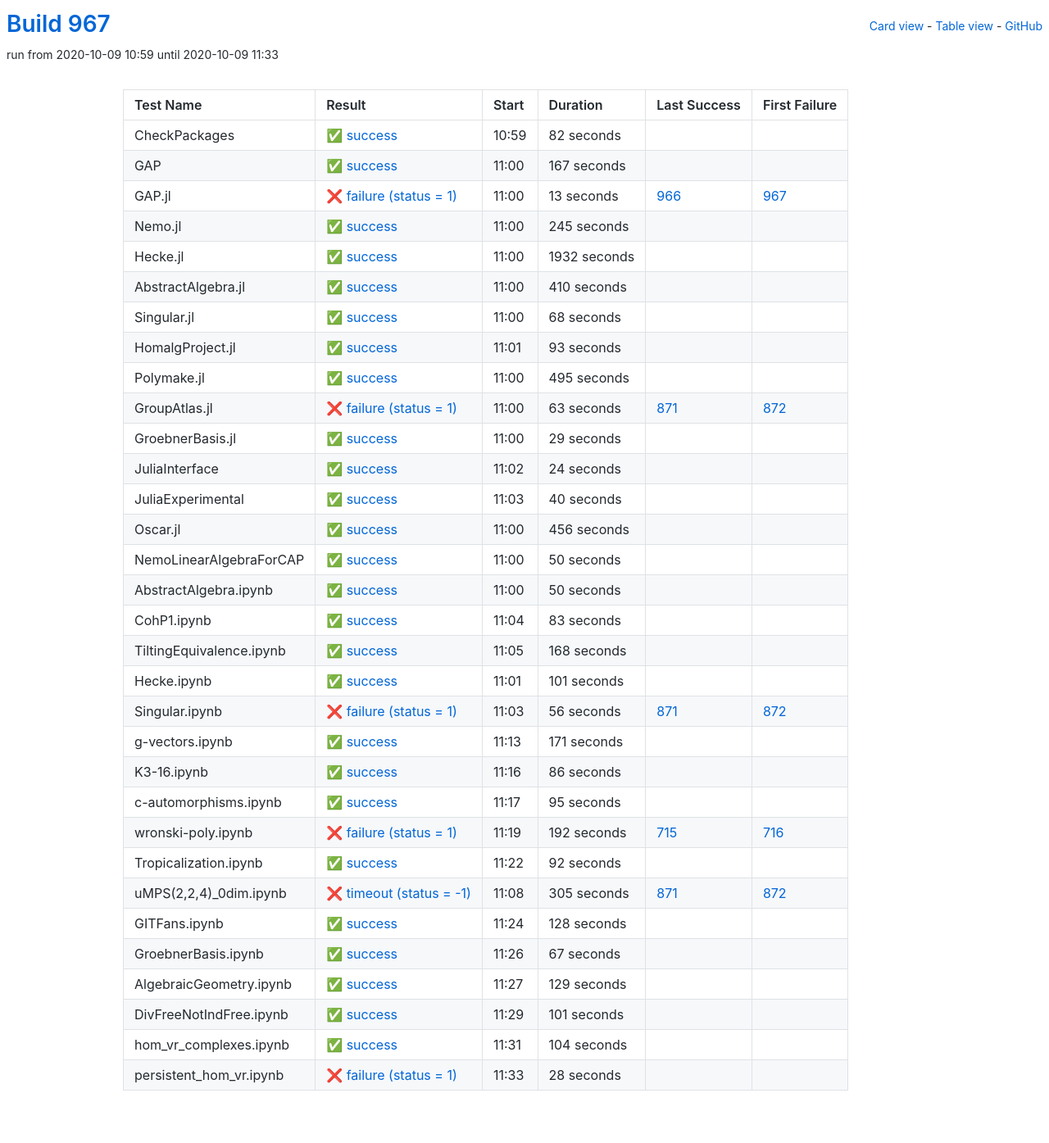
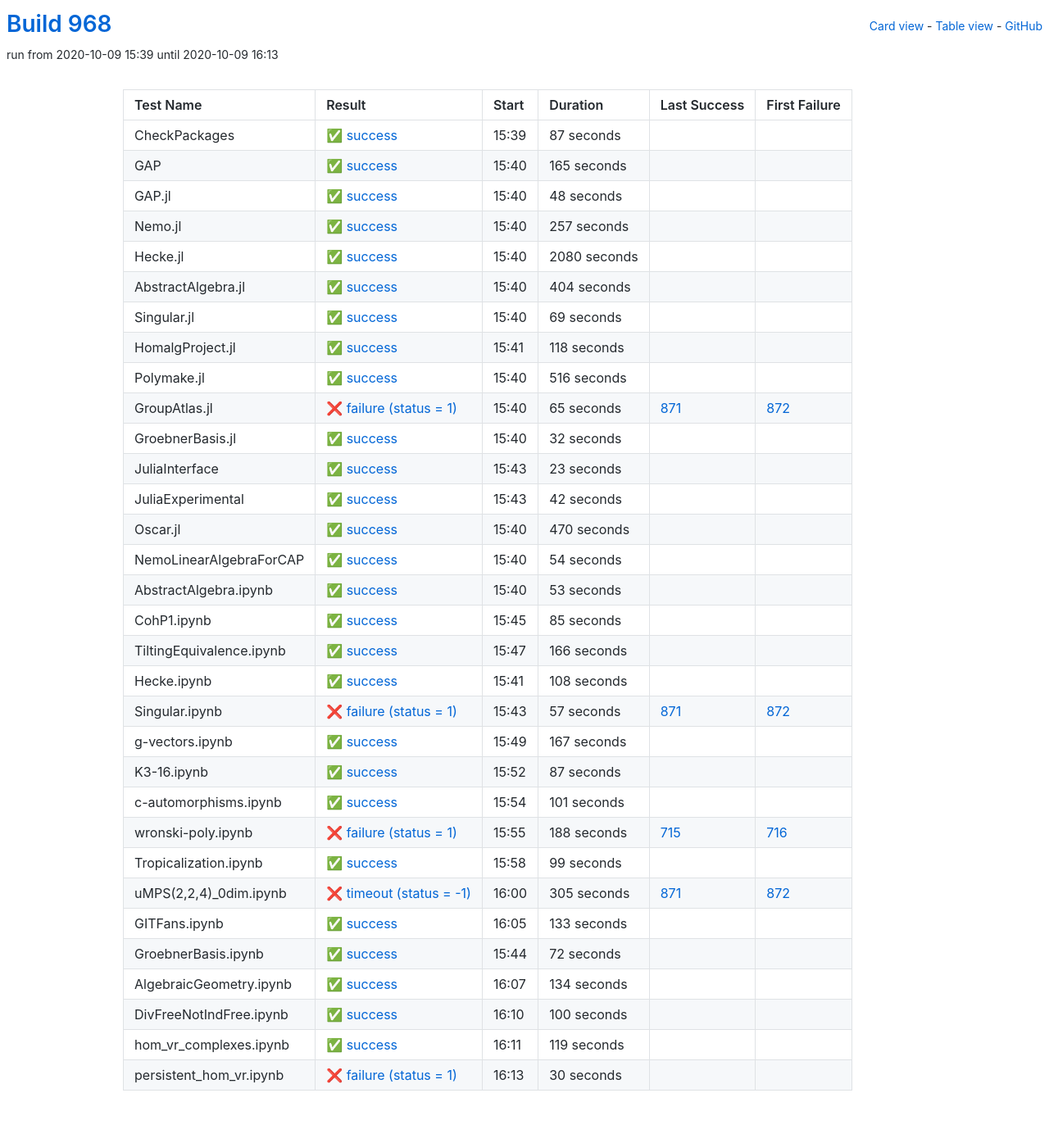
Before and after one commit to oscar-system/oscar-ci-status-stable, a Jekyll site: the page built from table.html, in a window 1280 px wide. Shown: the whole page at 82% size. Built offline with Jekyll 4.4.1, drawn with Linux system fonts in a browser that asks for light colours.

Commit message:
Build #968

```diff
--- a/_data/ci.yml
+++ b/_data/ci.yml
@@ -1,6 +1,6 @@
 ---
-build: 967
-build_url: https://oscarci.mathematik.uni-kl.de/job/oscar-stable/967/
+build: 968
+build_url: https://oscarci.mathematik.uni-kl.de/job/oscar-stable/968/
 job: oscar-stable
 organization: oscar-system
 repo: oscar-ci-status-stable
@@ -8,20 +8,248 @@ repourl: https://github.com/oscar-system/oscar-ci-status-stable
 tests:
 - name: CheckPackages
   id: checkpackages
-  log: https://oscarci.mathematik.uni-kl.de/job/oscar-stable/967/artifact/logs/build-967/CheckPackages.log
-  start: 2020-10-09 10:59
+  log: https://oscarci.mathematik.uni-kl.de/job/oscar-stable/968/artifact/logs/build-968/CheckPackages.log
+  start: 2020-10-09 15:39
   success: true
   exitcode: 0
   status: success
-  duration: 82
+  duration: 87
   last_success: false
   last_success_url:
   first_failure: false
   first_failure_url:
 - name: GAP
   id: gap
-  log: https://oscarci.mathematik.uni-kl.de/job/oscar-stable/967/artifact/logs/build-967/GAP.log
-  start: 2020-10-09 11:00
+  log: https://oscarci.mathematik.uni-kl.de/job/oscar-stable/968/artifact/logs/build-968/GAP.log
+  start: 2020-10-09 15:40
+  success: true
+  exitcode: 0
+  status: success
+  duration: 165
+  last_success: false
+  last_success_url:
+  first_failure: false
+  first_failure_url:
+- name: GAP.jl
+  id: gap-jl
+  log: https://oscarci.mathematik.uni-kl.de/job/oscar-stable/968/artifact/logs/build-968/GAP.jl.log
+  start: 2020-10-09 15:40
+  success: true
+  exitcode: 0
+  status: success
+  duration: 48
+  last_success: false
+  last_success_url:
+  first_failure: false
+  first_failure_url:
+- name: Nemo.jl
+  id: nemo-jl
+  log: https://oscarci.mathematik.uni-kl.de/job/oscar-stable/968/artifact/logs/build-968/Nemo.jl.log
+  start: 2020-10-09 15:40
+  success: true
+  exitcode: 0
+  status: success
+  duration: 257
+  last_success: false
+  last_success_url:
+  first_failure: false
+  first_failure_url:
+- name: Hecke.jl
+  id: hecke-jl
+  log: https://oscarci.mathematik.uni-kl.de/job/oscar-stable/968/artifact/logs/build-968/Hecke.jl.log
+  start: 2020-10-09 15:40
+  success: true
+  exitcode: 0
+  status: success
+  duration: 2080
+  last_success: false
+  last_success_url:
+  first_failure: false
+  first_failure_url:
+- name: AbstractAlgebra.jl
+  id: abstractalgebra-jl
+  log: https://oscarci.mathematik.uni-kl.de/job/oscar-stable/968/artifact/logs/build-968/AbstractAlgebra.jl.log
+  start: 2020-10-09 15:40
+  success: true
+  exitcode: 0
+  status: success
+  duration: 404
+  last_success: false
+  last_success_url:
+  first_failure: false
+  first_failure_url:
+- name: Singular.jl
+  id: singular-jl
+  log: https://oscarci.mathematik.uni-kl.de/job/oscar-stable/968/artifact/logs/build-968/Singular.jl.log
+  start: 2020-10-09 15:40
+  success: true
+  exitcode: 0
+  status: success
+  duration: 69
+  last_success: false
+  last_success_url:
+  first_failure: false
+  first_failure_url:
+- name: HomalgProject.jl
+  id: homalgproject-jl
+  log: https://oscarci.mathematik.uni-kl.de/job/oscar-stable/968/artifact/logs/build-968/HomalgProject.jl.log
+  start: 2020-10-09 15:41
+  success: true
+  exitcode: 0
+  status: success
+  duration: 118
+  last_success: false
+  last_success_url:
+  first_failure: false
+  first_failure_url:
+- name: Polymake.jl
+  id: polymake-jl
+  log: https://oscarci.mathematik.uni-kl.de/job/oscar-stable/968/artifact/logs/build-968/Polymake.jl.log
+  start: 2020-10-09 15:40
+  success: true
+  exitcode: 0
+  status: success
+  duration: 516
+  last_success: false
+  last_success_url:
+  first_failure: false
+  first_failure_url:
+- name: GroupAtlas.jl
+  id: groupatlas-jl
+  log: https://oscarci.mathematik.uni-kl.de/job/oscar-stable/968/artifact/logs/build-968/GroupAtlas.jl.log
+  start: 2020-10-09 15:40
+  success: false
+  exitcode: 1
+  status: failure
+  duration: 65
+  last_success: 871
+  last_success_url: https://oscarci.mathematik.uni-kl.de/job/oscar-stable/871/
+  first_failure: 872
+  first_failure_url: https://oscarci.mathematik.uni-kl.de/job/oscar-stable/872/
+- name: GroebnerBasis.jl
+  id: groebnerbasis-jl
+  log: https://oscarci.mathematik.uni-kl.de/job/oscar-stable/968/artifact/logs/build-968/GroebnerBasis.jl.log
+  start: 2020-10-09 15:40
+  success: true
+  exitcode: 0
+  status: success
+  duration: 32
+  last_success: false
+  last_success_url:
+  first_failure: false
+  first_failure_url:
+- name: JuliaInterface
+  id: juliainterface
+  log: https://oscarci.mathematik.uni-kl.de/job/oscar-stable/968/artifact/logs/build-968/JuliaInterface.log
+  start: 2020-10-09 15:43
+  success: true
+  exitcode: 0
+  status: success
+  duration: 23
+  last_success: false
+  last_success_url:
+  first_failure: false
+  first_failure_url:
+- name: JuliaExperimental
+  id: juliaexperimental
+  log: https://oscarci.mathematik.uni-kl.de/job/oscar-stable/968/artifact/logs/build-968/JuliaExperimental.log
+  start: 2020-10-09 15:43
+  success: true
+  exitcode: 0
+  status: success
+  duration: 42
+  last_success: false
+  last_success_url:
+  first_failure: false
+  first_failure_url:
+- name: Oscar.jl
+  id: oscar-jl
+  log: https://oscarci.mathematik.uni-kl.de/job/oscar-stable/968/artifact/logs/build-968/Oscar.jl.log
+  start: 2020-10-09 15:40
+  success: true
+  exitcode: 0
+  status: success
+  duration: 470
+  last_success: false
+  last_success_url:
+  first_failure: false
+  first_failure_url:
+- name: NemoLinearAlgebraForCAP
+  id: nemolinearalgebraforcap
+  log: https://oscarci.mathematik.uni-kl.de/job/oscar-stable/968/artifact/logs/build-968/NemoLinearAlgebraForCAP.log
+  start: 2020-10-09 15:40
+  success: true
+  exitcode: 0
+  status: success
+  duration: 54
+  last_success: false
+  last_success_url:
+  first_failure: false
+  first_failure_url:
+- name: AbstractAlgebra.ipynb
+  id: abstractalgebra-ipynb
+  log: https://oscarci.mathematik.uni-kl.de/job/oscar-stable/968/artifact/logs/build-968/AbstractAlgebra.ipynb.log
+  start: 2020-10-09 15:40
+  success: true
+  exitcode: 0
+  status: success
+  duration: 53
+  last_success: false
+  last_success_url:
+  first_failure: false
+  first_failure_url:
+- name: CohP1.ipynb
+  id: cohp1-ipynb
+  log: https://oscarci.mathematik.uni-kl.de/job/oscar-stable/968/artifact/logs/build-968/CohP1.ipynb.log
+  start: 2020-10-09 15:45
+  success: true
+  exitcode: 0
+  status: success
+  duration: 85
+  last_success: false
+  last_success_url:
+  first_failure: false
+  first_failure_url:
+- name: TiltingEquivalence.ipynb
+  id: tiltingequivalence-ipynb
+  log: https://oscarci.mathematik.uni-kl.de/job/oscar-stable/968/artifact/logs/build-968/TiltingEquivalence.ipynb.log
+  start: 2020-10-09 15:47
+  success: true
+  exitcode: 0
+  status: success
+  duration: 166
+  last_success: false
+  last_success_url:
+  first_failure: false
+  first_failure_url:
+- name: Hecke.ipynb
+  id: hecke-ipynb
+  log: https://oscarci.mathematik.uni-kl.de/job/oscar-stable/968/artifact/logs/build-968/Hecke.ipynb.log
+  start: 2020-10-09 15:41
+  success: true
+  exitcode: 0
+  status: success
+  duration: 108
+  last_success: false
+  last_success_url:
+  first_failure: false
+  first_failure_url:
+- name: Singular.ipynb
+  id: singular-ipynb
+  log: https://oscarci.mathematik.uni-kl.de/job/oscar-stable/968/artifact/logs/build-968/Singular.ipynb.log
+  start: 2020-10-09 15:43
+  success: false
+  exitcode: 1
+  status: failure
+  duration: 57
+  last_success: 871
+  last_success_url: https://oscarci.mathematik.uni-kl.de/job/oscar-stable/871/
+  first_failure: 872
+  first_failure_url: https://oscarci.mathematik.uni-kl.de/job/oscar-stable/872/
+- name: g-vectors.ipynb
+  id: g-vectors-ipynb
+  log: https://oscarci.mathematik.uni-kl.de/job/oscar-stable/968/artifact/logs/build-968/g-vectors.ipynb.log
+  start: 2020-10-09 15:49
   success: true
   exitcode: 0
   status: success
@@ -30,202 +258,22 @@ tests:
   last_success_url:
   first_failure: false
   first_failure_url:
-- name: GAP.jl
-  id: gap-jl
-  log: https://oscarci.mathematik.uni-kl.de/job/oscar-stable/967/artifact/logs/build-967/GAP.jl.log
-  start: 2020-10-09 11:00
-  success: false
-  exitcode: 1
-  status: failure
-  duration: 13
-  last_success: 966
-  last_success_url: https://oscarci.mathematik.uni-kl.de/job/oscar-stable/966/
-  first_failure: 967
-  first_failure_url: https://oscarci.mathematik.uni-kl.de/job/oscar-stable/967/
-- name: Nemo.jl
-  id: nemo-jl
-  log: https://oscarci.mathematik.uni-kl.de/job/oscar-stable/967/artifact/logs/build-967/Nemo.jl.log
-  start: 2020-10-09 11:00
+- name: K3-16.ipynb
+  id: k3-16-ipynb
+  log: https://oscarci.mathematik.uni-kl.de/job/oscar-stable/968/artifact/logs/build-968/K3-16.ipynb.log
+  start: 2020-10-09 15:52
   success: true
   exitcode: 0
   status: success
-  duration: 245
+  duration: 87
   last_success: false
   last_success_url:
   first_failure: false
   first_failure_url:
-- name: Hecke.jl
-  id: hecke-jl
-  log: https://oscarci.mathematik.uni-kl.de/job/oscar-stable/967/artifact/logs/build-967/Hecke.jl.log
-  start: 2020-10-09 11:00
-  success: true
-  exitcode: 0
-  status: success
-  duration: 1932
-  last_success: false
-  last_success_url:
-  first_failure: false
-  first_failure_url:
-- name: AbstractAlgebra.jl
-  id: abstractalgebra-jl
-  log: https://oscarci.mathematik.uni-kl.de/job/oscar-stable/967/artifact/logs/build-967/AbstractAlgebra.jl.log
-  start: 2020-10-09 11:00
-  success: true
-  exitcode: 0
-  status: success
-  duration: 410
-  last_success: false
-  last_success_url:
-  first_failure: false
-  first_failure_url:
-- name: Singular.jl
-  id: singular-jl
-  log: https://oscarci.mathematik.uni-kl.de/job/oscar-stable/967/artifact/logs/build-967/Singular.jl.log
-  start: 2020-10-09 11:00
-  success: true
-  exitcode: 0
-  status: success
-  duration: 68
-  last_success: false
-  last_success_url:
-  first_failure: false
-  first_failure_url:
-- name: HomalgProject.jl
-  id: homalgproject-jl
-  log: https://oscarci.mathematik.uni-kl.de/job/oscar-stable/967/artifact/logs/build-967/HomalgProject.jl.log
-  start: 2020-10-09 11:01
-  success: true
-  exitcode: 0
-  status: success
-  duration: 93
-  last_success: false
-  last_success_url:
-  first_failure: false
-  first_failure_url:
-- name: Polymake.jl
-  id: polymake-jl
-  log: https://oscarci.mathematik.uni-kl.de/job/oscar-stable/967/artifact/logs/build-967/Polymake.jl.log
-  start: 2020-10-09 11:00
-  success: true
-  exitcode: 0
-  status: success
-  duration: 495
-  last_success: false
-  last_success_url:
-  first_failure: false
-  first_failure_url:
-- name: GroupAtlas.jl
-  id: groupatlas-jl
-  log: https://oscarci.mathematik.uni-kl.de/job/oscar-stable/967/artifact/logs/build-967/GroupAtlas.jl.log
-  start: 2020-10-09 11:00
-  success: false
-  exitcode: 1
-  status: failure
-  duration: 63
-  last_success: 871
-  last_success_url: https://oscarci.mathematik.uni-kl.de/job/oscar-stable/871/
-  first_failure: 872
-  first_failure_url: https://oscarci.mathematik.uni-kl.de/job/oscar-stable/872/
-- name: GroebnerBasis.jl
-  id: groebnerbasis-jl
-  log: https://oscarci.mathematik.uni-kl.de/job/oscar-stable/967/artifact/logs/build-967/GroebnerBasis.jl.log
-  start: 2020-10-09 11:00
-  success: true
-  exitcode: 0
-  status: success
-  duration: 29
-  last_success: false
-  last_success_url:
-  first_failure: false
-  first_failure_url:
-- name: JuliaInterface
-  id: juliainterface
-  log: https://oscarci.mathematik.uni-kl.de/job/oscar-stable/967/artifact/logs/build-967/JuliaInterface.log
-  start: 2020-10-09 11:02
-  success: true
-  exitcode: 0
-  status: success
-  duration: 24
-  last_success: false
-  last_success_url:
-  first_failure: false
-  first_failure_url:
-- name: JuliaExperimental
-  id: juliaexperimental
-  log: https://oscarci.mathematik.uni-kl.de/job/oscar-stable/967/artifact/logs/build-967/JuliaExperimental.log
-  start: 2020-10-09 11:03
-  success: true
-  exitcode: 0
-  status: success
-  duration: 40
-  last_success: false
-  last_success_url:
-  first_failure: false
-  first_failure_url:
-- name: Oscar.jl
-  id: oscar-jl
-  log: https://oscarci.mathematik.uni-kl.de/job/oscar-stable/967/artifact/logs/build-967/Oscar.jl.log
-  start: 2020-10-09 11:00
-  success: true
-  exitcode: 0
-  status: success
-  duration: 456
-  last_success: false
-  last_success_url:
-  first_failure: false
-  first_failure_url:
-- name: NemoLinearAlgebraForCAP
-  id: nemolinearalgebraforcap
-  log: https://oscarci.mathematik.uni-kl.de/job/oscar-stable/967/artifact/logs/build-967/NemoLinearAlgebraForCAP.log
-  start: 2020-10-09 11:00
-  success: true
-  exitcode: 0
-  status: success
-  duration: 50
-  last_success: false
-  last_success_url:
-  first_failure: false
-  first_failure_url:
-- name: AbstractAlgebra.ipynb
-  id: abstractalgebra-ipynb
-  log: https://oscarci.mathematik.uni-kl.de/job/oscar-stable/967/artifact/logs/build-967/AbstractAlgebra.ipynb.log
-  start: 2020-10-09 11:00
-  success: true
-  exitcode: 0
-  status: success
-  duration: 50
-  last_success: false
-  last_success_url:
-  first_failure: false
-  first_failure_url:
-- name: CohP1.ipynb
-  id: cohp1-ipynb
-  log: https://oscarci.mathematik.uni-kl.de/job/oscar-stable/967/artifact/logs/build-967/CohP1.ipynb.log
-  start: 2020-10-09 11:04
-  success: true
-  exitcode: 0
-  status: success
-  duration: 83
-  last_success: false
-  last_success_url:
-  first_failure: false
-  first_failure_url:
-- name: TiltingEquivalence.ipynb
-  id: tiltingequivalence-ipynb
-  log: https://oscarci.mathematik.uni-kl.de/job/oscar-stable/967/artifact/logs/build-967/TiltingEquivalence.ipynb.log
-  start: 2020-10-09 11:05
-  success: true
-  exitcode: 0
-  status: success
-  duration: 168
-  last_success: false
-  last_success_url:
-  first_failure: false
-  first_failure_url:
-- name: Hecke.ipynb
-  id: hecke-ipynb
-  log: https://oscarci.mathematik.uni-kl.de/job/oscar-stable/967/artifact/logs/build-967/Hecke.ipynb.log
-  start: 2020-10-09 11:01
+- name: c-automorphisms.ipynb
+  id: c-automorphisms-ipynb
+  log: https://oscarci.mathematik.uni-kl.de/job/oscar-stable/968/artifact/logs/build-968/c-automorphisms.ipynb.log
+  start: 2020-10-09 15:54
   success: true
   exitcode: 0
   status: success
@@ -234,82 +282,34 @@ tests:
   last_success_url:
   first_failure: false
   first_failure_url:
-- name: Singular.ipynb
-  id: singular-ipynb
-  log: https://oscarci.mathematik.uni-kl.de/job/oscar-stable/967/artifact/logs/build-967/Singular.ipynb.log
-  start: 2020-10-09 11:03
+- name: wronski-poly.ipynb
+  id: wronski-poly-ipynb
+  log: https://oscarci.mathematik.uni-kl.de/job/oscar-stable/968/artifact/logs/build-968/wronski-poly.ipynb.log
+  start: 2020-10-09 15:55
   success: false
   exitcode: 1
   status: failure
-  duration: 56
-  last_success: 871
-  last_success_url: https://oscarci.mathematik.uni-kl.de/job/oscar-stable/871/
-  first_failure: 872
-  first_failure_url: https://oscarci.mathematik.uni-kl.de/job/oscar-stable/872/
-- name: g-vectors.ipynb
-  id: g-vectors-ipynb
-  log: https://oscarci.mathematik.uni-kl.de/job/oscar-stable/967/artifact/logs/build-967/g-vectors.ipynb.log
-  start: 2020-10-09 11:13
-  success: true
-  exitcode: 0
-  status: success
-  duration: 171
-  last_success: false
-  last_success_url:
-  first_failure: false
-  first_failure_url:
-- name: K3-16.ipynb
-  id: k3-16-ipynb
-  log: https://oscarci.mathematik.uni-kl.de/job/oscar-stable/967/artifact/logs/build-967/K3-16.ipynb.log
-  start: 2020-10-09 11:16
-  success: true
-  exitcode: 0
-  status: success
-  duration: 86
-  last_success: false
-  last_success_url:
-  first_failure: false
-  first_failure_url:
-- name: c-automorphisms.ipynb
-  id: c-automorphisms-ipynb
-  log: https://oscarci.mathematik.uni-kl.de/job/oscar-stable/967/artifact/logs/build-967/c-automorphisms.ipynb.log
-  start: 2020-10-09 11:17
-  success: true
-  exitcode: 0
-  status: success
-  duration: 95
-  last_success: false
-  last_success_url:
-  first_failure: false
-  first_failure_url:
-- name: wronski-poly.ipynb
-  id: wronski-poly-ipynb
-  log: https://oscarci.mathematik.uni-kl.de/job/oscar-stable/967/artifact/logs/build-967/wronski-poly.ipynb.log
-  start: 2020-10-09 11:19
-  success: false
-  exitcode: 1
-  status: failure
-  duration: 192
+  duration: 188
   last_success: 715
   last_success_url: https://oscarci.mathematik.uni-kl.de/job/oscar-stable/715/
   first_failure: 716
   first_failure_url: https://oscarci.mathematik.uni-kl.de/job/oscar-stable/716/
 - name: Tropicalization.ipynb
   id: tropicalization-ipynb
-  log: https://oscarci.mathematik.uni-kl.de/job/oscar-stable/967/artifact/logs/build-967/Tropicalization.ipynb.log
-  start: 2020-10-09 11:22
+  log: https://oscarci.mathematik.uni-kl.de/job/oscar-stable/968/artifact/logs/build-968/Tropicalization.ipynb.log
+  start: 2020-10-09 15:58
   success: true
   exitcode: 0
   status: success
-  duration: 92
+  duration: 99
   last_success: false
   last_success_url:
   first_failure: false
   first_failure_url:
 - name: uMPS(2,2,4)_0dim.ipynb
   id: umps-2-2-4-0dim-ipynb
-  log: https://oscarci.mathematik.uni-kl.de/job/oscar-stable/967/artifact/logs/build-967/uMPS-2-2-4-_0dim.ipynb.log
-  start: 2020-10-09 11:08
+  log: https://oscarci.mathematik.uni-kl.de/job/oscar-stable/968/artifact/logs/build-968/uMPS-2-2-4-_0dim.ipynb.log
+  start: 2020-10-09 16:00
   success: false
   exitcode: -1
   status: timeout
@@ -320,72 +320,72 @@ tests:
   first_failure_url: https://oscarci.mathematik.uni-kl.de/job/oscar-stable/872/
 - name: GITFans.ipynb
   id: gitfans-ipynb
-  log: https://oscarci.mathematik.uni-kl.de/job/oscar-stable/967/artifact/logs/build-967/GITFans.ipynb.log
-  start: 2020-10-09 11:24
+  log: https://oscarci.mathematik.uni-kl.de/job/oscar-stable/968/artifact/logs/build-968/GITFans.ipynb.log
+  start: 2020-10-09 16:05
   success: true
   exitcode: 0
   status: success
-  duration: 128
+  duration: 133
   last_success: false
   last_success_url:
   first_failure: false
   first_failure_url:
 - name: GroebnerBasis.ipynb
   id: groebnerbasis-ipynb
-  log: https://oscarci.mathematik.uni-kl.de/job/oscar-stable/967/artifact/logs/build-967/GroebnerBasis.ipynb.log
-  start: 2020-10-09 11:26
+  log: https://oscarci.mathematik.uni-kl.de/job/oscar-stable/968/artifact/logs/build-968/GroebnerBasis.ipynb.log
+  start: 2020-10-09 15:44
   success: true
   exitcode: 0
   status: success
-  duration: 67
+  duration: 72
   last_success: false
   last_success_url:
   first_failure: false
   first_failure_url:
 - name: AlgebraicGeometry.ipynb
   id: algebraicgeometry-ipynb
-  log: https://oscarci.mathematik.uni-kl.de/job/oscar-stable/967/artifact/logs/build-967/AlgebraicGeometry.ipynb.log
-  start: 2020-10-09 11:27
+  log: https://oscarci.mathematik.uni-kl.de/job/oscar-stable/968/artifact/logs/build-968/AlgebraicGeometry.ipynb.log
+  start: 2020-10-09 16:07
   success: true
   exitcode: 0
   status: success
-  duration: 129
+  duration: 134
   last_success: false
   last_success_url:
   first_failure: false
   first_failure_url:
 - name: DivFreeNotIndFree.ipynb
   id: divfreenotindfree-ipynb
-  log: https://oscarci.mathematik.uni-kl.de/job/oscar-stable/967/artifact/logs/build-967/DivFreeNotIndFree.ipynb.log
-  start: 2020-10-09 11:29
+  log: https://oscarci.mathematik.uni-kl.de/job/oscar-stable/968/artifact/logs/build-968/DivFreeNotIndFree.ipynb.log
+  start: 2020-10-09 16:10
   success: true
   exitcode: 0
   status: success
-  duration: 101
+  duration: 100
   last_success: false
   last_success_url:
   first_failure: false
   first_failure_url:
 - name: hom_vr_complexes.ipynb
   id: hom-vr-complexes-ipynb
-  log: https://oscarci.mathematik.uni-kl.de/job/oscar-stable/967/artifact/logs/build-967/hom_vr_complexes.ipynb.log
-  start: 2020-10-09 11:31
+  log: https://oscarci.mathematik.uni-kl.de/job/oscar-stable/968/artifact/logs/build-968/hom_vr_complexes.ipynb.log
+  start: 2020-10-09 16:11
   success: true
   exitcode: 0
   status: success
-  duration: 104
+  duration: 119
   last_success: false
   last_success_url:
   first_failure: false
   first_failure_url:
 - name: persistent_hom_vr.ipynb
   id: persistent-hom-vr-ipynb
-  log: https://oscarci.mathematik.uni-kl.de/job/oscar-stable/967/artifact/logs/build-967/persistent_hom_vr.ipynb.log
-  start: 2020-10-09 11:33
+  log: https://oscarci.mathematik.uni-kl.de/job/oscar-stable/968/artifact/logs/build-968/persistent_hom_vr.ipynb.log
+  start: 2020-10-09 16:13
   success: false
   exitcode: 1
   status: failure
-  duration: 28
+  duration: 30
   last_success: false
   last_success_url:
   first_failure: false
```
Also changed, not shown: README.md.
